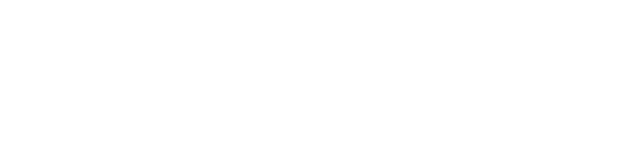
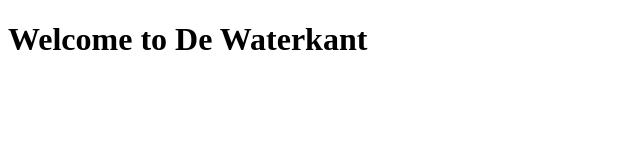
Before and after one commit to codecraftedbymat/DeWaterKant, a plain HTML site: page public/index.html in a window 1280 px wide. Shown: the whole page, without its empty margins (0-640 px from the left). Drawn offline with Linux system fonts and the light colour scheme.

Commit message:
I added a <h1> to the index.

```diff
--- a/public/index.html
+++ b/public/index.html
@@ -6,6 +6,6 @@
     <title>Document</title>
 </head>
 <body>
-
+    <h1>Welcome to De Waterkant</h1>
 </body>
 </html>
```
